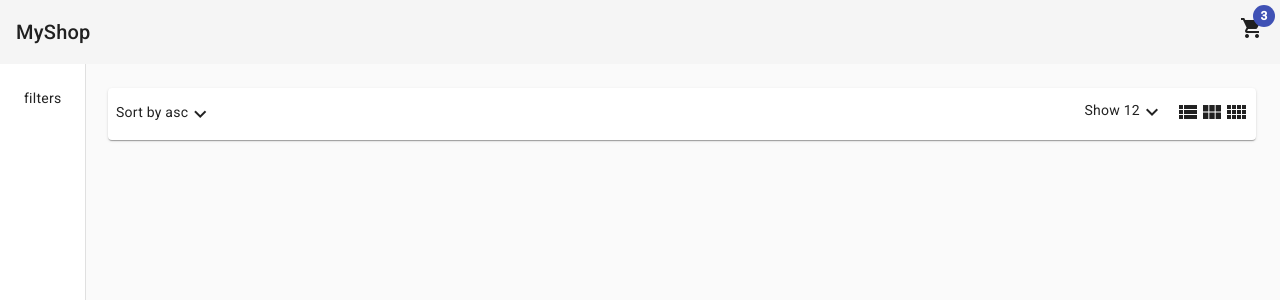
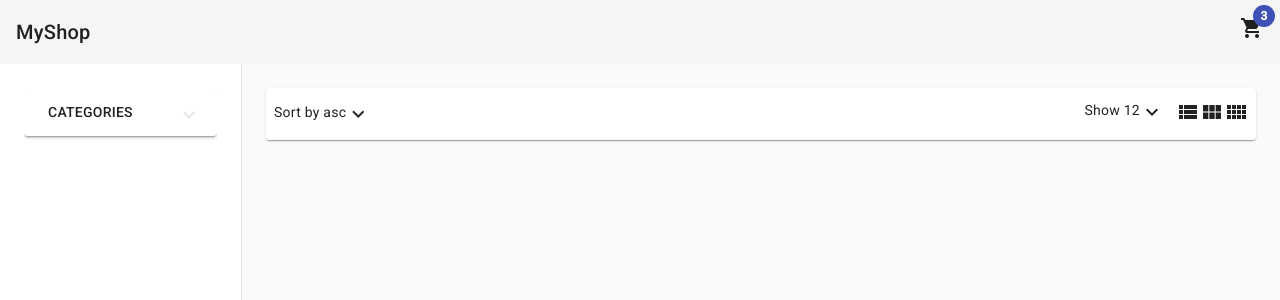
Before and after one commit to MitraKhorshidi/myShop, an Angular app: page / in a window 1280 px wide. Shown: the top 300 px of the page. Built offline with nearby package versions, Linux system fonts and the light colour scheme.

Commit message:
define filters component

```diff
--- /dev/null
+++ b/src/app/pages/home/components/filters/filters.component.html
@@ -0,0 +1,10 @@
+<mat-expansion-panel>
+    <mat-expansion-panel-header>
+        <mat-panel-title>CATEGORIES</mat-panel-title>
+    </mat-expansion-panel-header>
+    <mat-selection-list [multiple]="false">
+        <mat-list-option *ngFor="let category of categories" [value]="category">
+            <button (click)="onChangeCategory(category)">{{category}}</button>
+        </mat-list-option>
+    </mat-selection-list>
+</mat-expansion-panel>
--- /dev/null
+++ b/src/app/pages/home/components/filters/filters.component.ts
@@ -0,0 +1,17 @@
+import { Component , Output , EventEmitter } from '@angular/core';
+
+@Component({
+  selector: 'app-filters',
+  templateUrl: './filters.component.html',
+  styleUrls: ['./filters.component.css']
+})
+export class FiltersComponent {
+
+  @Output() changeCategory = new EventEmitter<string>();
+
+  categories = ['Sport','Shoes','Women','Men'] ;
+
+  onChangeCategory(category:string):void{
+    this.changeCategory.emit(category);
+  }
+}
--- a/src/app/pages/home/home.component.html
+++ b/src/app/pages/home/home.component.html
@@ -1,6 +1,6 @@
 <mat-drawer-container class="min-h-screen">
   <mat-drawer mode="side" opened class="p-6">
-    <div>filters</div>
+    <app-filters (changeCategory)="onChangeCategory($event)"></app-filters>
   </mat-drawer>
   <mat-drawer-content class="p-6">
     <app-products-header
--- a/src/app/pages/home/home.component.ts
+++ b/src/app/pages/home/home.component.ts
@@ -7,10 +7,15 @@ import { Component } from '@angular/core';
 })
 export class HomeComponent {
 
+  category:string = 'z';
   colsCount :number = 3;
 
   onCoulumsCountChange(newColsCount:number){
     this.colsCount = newColsCount;
   }
 
+  onChangeCategory(newCategory:string):void{
+    this.category=newCategory;
+  }
+
 }
```
Also changed, not shown: src/app/app.module.ts (+7 -3 lines), src/app/pages/home/components/filters/filters.component.css (added), 1 other file (tests, documents, lock files or other folders).
